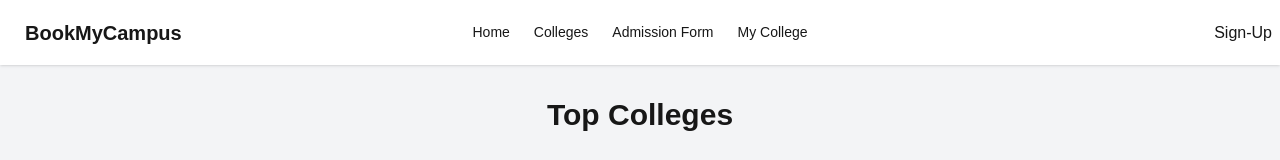
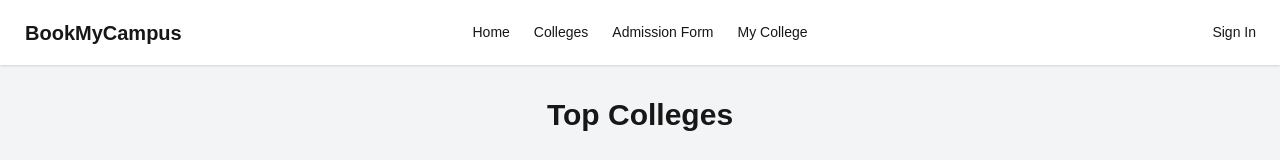
Before and after one commit to nazmulhasanabir/College-Booking-Facilities, a Next.js app: page / in a window 1280 px wide. Shown: the top 160 px of the page. Built offline with nearby package versions, Linux system fonts and the light colour scheme; no server answers; the database is empty.

Commit message:
set the navbar sign-in and logout

```diff
--- a/Components/Navbar.jsx
+++ b/Components/Navbar.jsx
@@ -1,7 +1,26 @@
+"use client"
 import Link from "next/link";
 import React from "react";
+import { useAuthState } from "react-firebase-hooks/auth"; // Import useAuthState
+import {  signOut } from "firebase/auth"; // Import getAuth and signOut
+import auth from "@/app/firebase/config";
+
+// Assuming you have your Firebase app initialized in a separate file, e.g., firebaseConfig.js
+// import { app } from '../firebaseConfig'; // Adjust the path as needed
 
 const Navbar = () => {
+  // const auth = getAuth(); // Get the auth instance
+  const [user, loading, error] = useAuthState(auth); // Use the hook to get user state
+  console.log(user);
+  const handleLogout = async () => {
+    try {
+      await signOut(auth);
+      console.log("User signed out successfully!");
+    } catch (error) {
+      console.error("Error signing out:", error.message);
+    }
+  };
+
   return (
     <div>
       <div className="navbar bg-base-100 shadow-sm">
@@ -15,13 +34,12 @@
                 viewBox="0 0 24 24"
                 stroke="currentColor"
               >
-                {" "}
                 <path
                   strokeLinecap="round"
                   strokeLinejoin="round"
                   strokeWidth="2"
                   d="M4 6h16M4 12h8m-8 6h16"
-                />{" "}
+                />
               </svg>
             </div>
             <ul
@@ -61,40 +79,29 @@
           </ul>
         </div>
         <div className="navbar-end">
-          {/* <div className="dropdown dropdown-end">
-            <div
-              tabIndex={0}
-              role="button"
-              className="btn btn-ghost btn-circle avatar"
-            >
-              <div className="w-10 rounded-full">
-                <img
-                  alt="Tailwind CSS Navbar component"
-                  src="https://img.daisyui.com/images/stock/photo-1534528741775-53994a69daeb.webp"
-                />
-              </div>
+          <ul className="menu menu-horizontal px-1">
+            {loading && <li>Loading...</li>} {/* Show loading state */}
+            {error && <li>Error: {error.message}</li>} {/* Show error state */}
 
-            </div>
-            <ul
-              tabIndex={0}
-              className="menu menu-sm dropdown-content bg-base-100 rounded-box z-1 mt-3 w-52 p-2 shadow"
-            >
+            {!loading && !user && (
               <li>
-                <a className="justify-between">Profile</a>
+                <Link href={"/sign-in"}>Sign In</Link> {/* Changed from sign-up to sign-in */}
               </li>
-              <li>
-                <a>Settings</a>
-              </li>
-              <li>
-                <a>Logout</a>
-              </li>
-            </ul>
-          </div> */}
-          <ul>
-                  <li>
-              <Link href={"/sign-up"}>Sign-Up</Link>
-            </li>
-              </ul>
+            )}
+            {!loading && user && (
+              <>
+                {/* Optional: Display user's display name or email if available */}
+                {user.displayName && <li>Hello, {user.displayName}</li>}
+                {user.email && !user.displayName && <li>Hello, {user.email}</li>}
+
+                <li>
+                  <button onClick={handleLogout} className="btn btn-ghost">
+                    Logout
+                  </button>
+                </li>
+              </>
+            )}
+          </ul>
         </div>
       </div>
     </div>
--- a/package.json
+++ b/package.json
@@ -16,6 +16,7 @@
     "next-auth": "^4.24.11",
     "react": "^19.0.0",
     "react-dom": "^19.0.0",
+    "react-firebase-hooks": "^5.1.1",
     "react-hot-toast": "^2.5.2",
     "react-icons": "^5.5.0",
     "react-router-dom": "^7.6.3"
```
Also changed, not shown: 1 other file (tests, documents, lock files or other folders).
